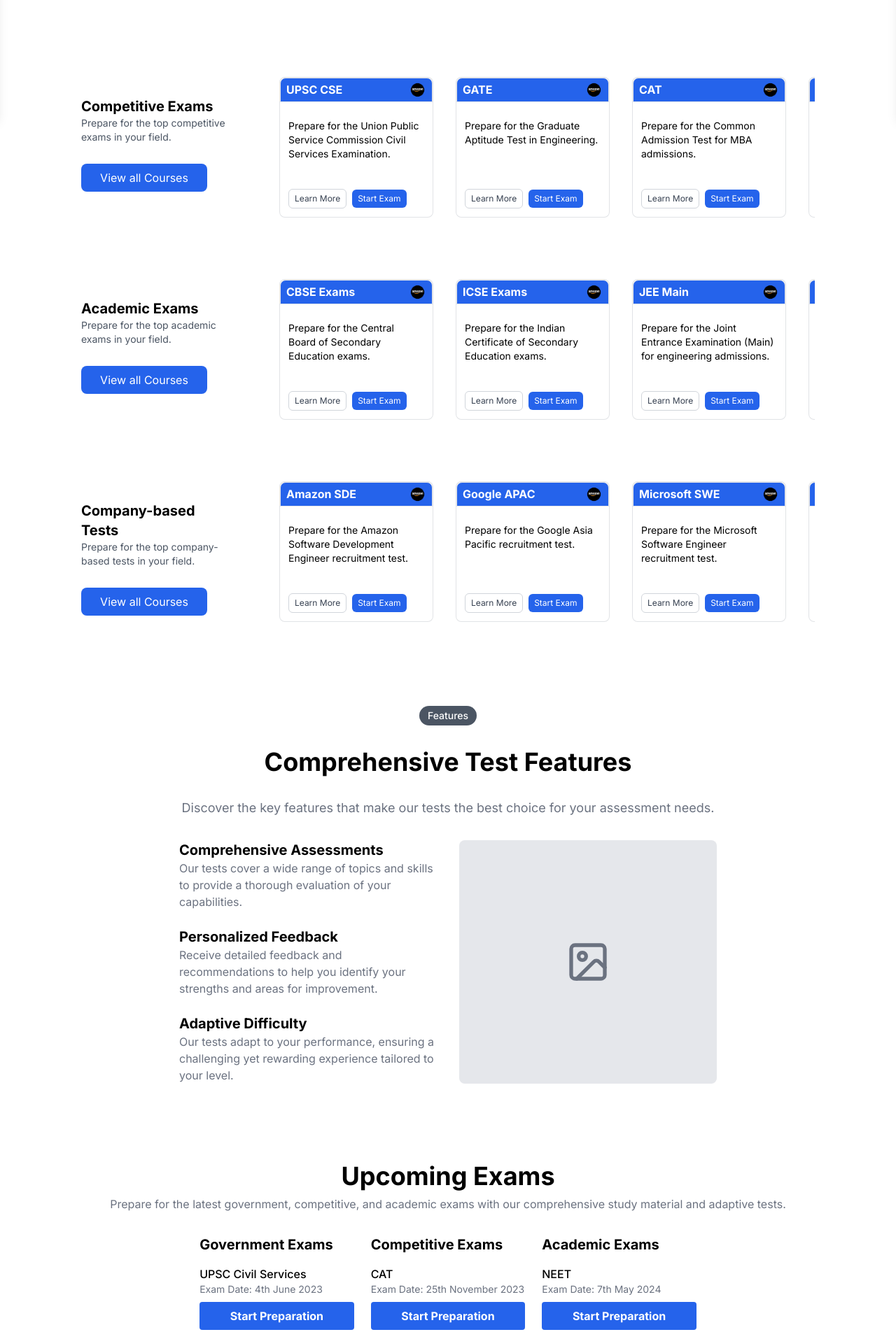
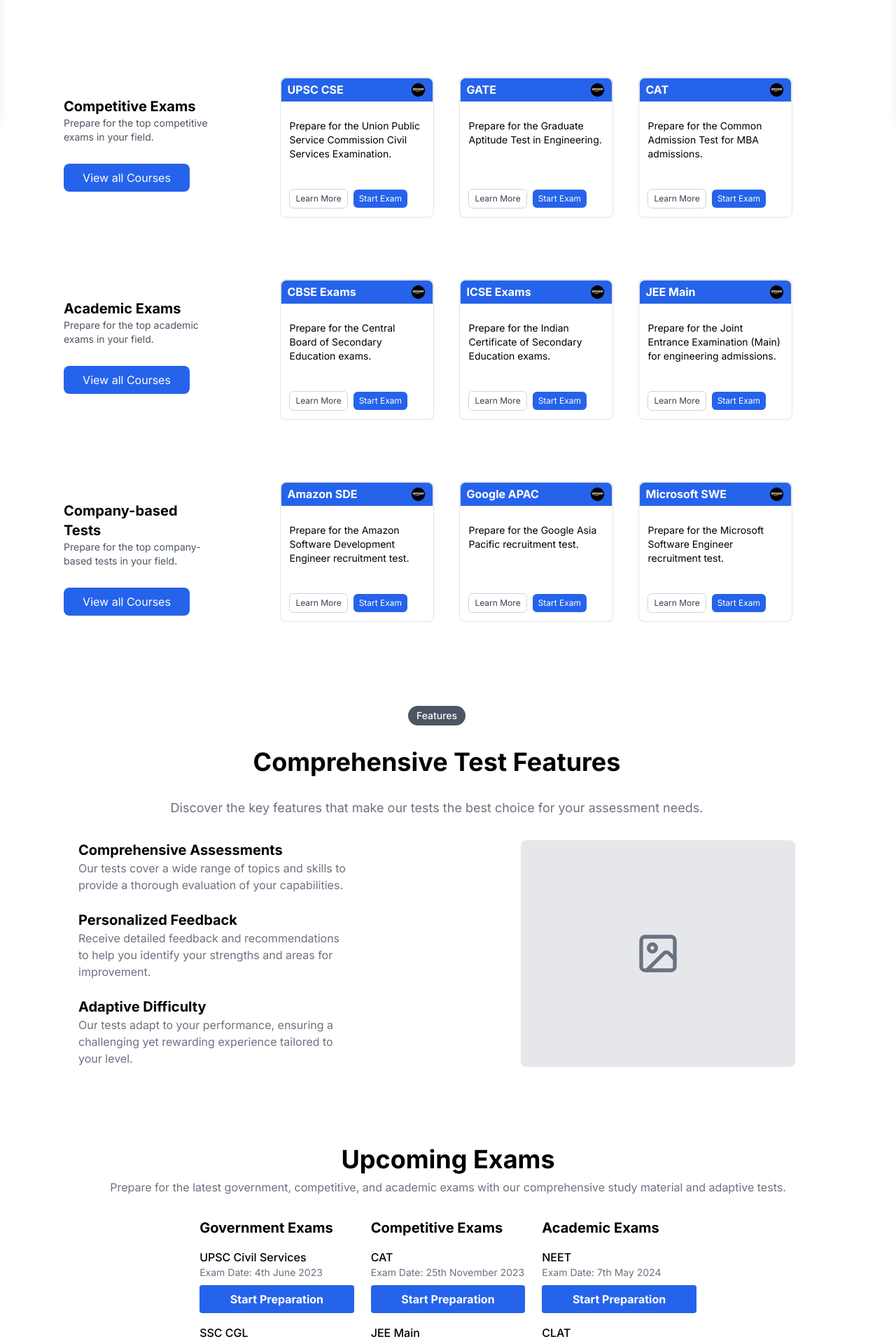
Before and after one commit to TheMentorLive/The-Mentor-Test, a React (Vite) app in the folder Frontend/: page /learn in a window 1280 px wide. Shown: the part 632-2546 px from the top of the page at 70% size. Built offline with nearby package versions, Linux system fonts and the light colour scheme.

Commit message:
Update - Home pg - 3

```diff
--- a/Frontend/src/pages/Learn/Aexams.jsx
+++ b/Frontend/src/pages/Learn/Aexams.jsx
@@ -2,9 +2,9 @@
 
 export default function Aexams() {
   return (
-    <section className="py-4 mt-8 mb-4 flex items-center justify-center md:ml-[140px] lg:ml-[100px] lg:mr-[100px]">
+    <section className="py-4 mt-8 mb-4 flex items-center justify-center md:ml-[140px] lg:ml-[75px] lg:mr-[100px]">
       <div className="container mx-auto px-4">
-        <div className="flex flex-col md:flex-row justify-start items-start mb-6 gap-16">
+        <div className="flex flex-col md:flex-row justify-start items-start mb-6 gap-24">
           {/* Left Section (Title and Subtitle) */}
           <div className="flex flex-col w-full md:w-[300px] mt-12 lg:mt-7 md:mt-0">
             <h2 className="text-lg sm:text-xl font-bold">Academic Exams</h2>
@@ -16,7 +16,7 @@
             </button>
           </div>
           {/* Right Section (Cards) */}
-          <div className="overflow-x-auto flex space-x-4 md:space-x-6 lg:space-x-8 w-full">
+          <div className="overflow-x-auto flex space-x-4 md:space-x-6 lg:space-x-9 w-full">
           {[
               {
                 title: "CBSE Exams",
--- a/Frontend/src/pages/Learn/CBexams.jsx
+++ b/Frontend/src/pages/Learn/CBexams.jsx
@@ -2,9 +2,9 @@
 
 export default function CompanyExams() {
   return (
-    <section className="py-4 mt-8 mb-4 flex items-center justify-center md:ml-[140px] lg:ml-[100px] lg:mr-[100px]">
+    <section className="py-4 mt-8 mb-4 flex items-center justify-center md:ml-[140px] lg:ml-[75px] lg:mr-[100px]">
       <div className="container mx-auto px-4">
-        <div className="flex flex-col md:flex-row justify-start items-start mb-6 gap-16">
+        <div className="flex flex-col md:flex-row justify-start items-start mb-6 gap-24">
           {/* Left Section (Title and Subtitle) */}
           <div className="flex flex-col w-full md:w-[300px] mt-12 lg:mt-7 md:mt-0">
             <h2 className="text-lg sm:text-xl font-bold">Company-based Tests</h2>
@@ -16,7 +16,7 @@
             </button>
           </div>
           {/* Right Section (Cards) */}
-          <div className="overflow-x-auto flex space-x-4 md:space-x-6 lg:space-x-8 w-full">
+          <div className="overflow-x-auto flex space-x-4 md:space-x-6 lg:space-x-9 w-full">
           {[
               {
                 title: "Amazon SDE",
--- a/Frontend/src/pages/Learn/Cexams.jsx
+++ b/Frontend/src/pages/Learn/Cexams.jsx
@@ -2,9 +2,9 @@
 
 export default function Cexams() {
   return (
-    <section className="py-4 mt-8 mb-4 flex items-center justify-center md:ml-[140px] lg:ml-[100px] lg:mr-[100px]">
-      <div className="container mx-auto px-4">
-        <div className="flex flex-col md:flex-row justify-start items-start mb-6 gap-16">
+    <section className="py-4 mt-8 mb-4 flex items-center justify-center md:ml-[140px] lg:ml-[75px] lg:mr-[100px]">
+    <div className="container mx-auto px-4">
+      <div className="flex flex-col md:flex-row justify-start items-start mb-6 gap-24">
           {/* Left Section (Title and Subtitle) */}
           <div className="flex flex-col w-full md:w-[300px] mt-12 lg:mt-7 md:mt-0">
             <h2 className="text-lg sm:text-xl font-bold">Competitive Exams</h2>
@@ -16,7 +16,7 @@
             </button>
           </div>
           {/* Right Section (Cards) */}
-          <div className="overflow-x-auto flex space-x-4 md:space-x-6 lg:space-x-8 w-full">
+          <div className="overflow-x-auto flex space-x-4 md:space-x-6 lg:space-x-9 w-full">
             {[
               {
                 title: "UPSC CSE",
--- a/Frontend/src/pages/Learn/Features.jsx
+++ b/Frontend/src/pages/Learn/Features.jsx
@@ -1,6 +1,6 @@
 export default function Features() {
     return (
-      <section className="flex flex-col items-center mt-20  mx-auto space-y-8 ml-64 mr-64">
+      <section className="flex flex-col items-center mt-20  mx-auto space-y-8 ml-28 mr-36">
         <span className="inline-flex items-center px-3 py-1 text-sm font-medium text-white bg-gray-600 rounded-full">
           Features
         </span>
@@ -8,7 +8,7 @@
         <p className="text-lg text-center text-gray-500">
           Discover the key features that make our tests the best choice for your assessment needs.
         </p>
-        <div className="grid gap-8 md:grid-cols-2">
+        <div className="grid gap-60 md:grid-cols-2">
           <div className="space-y-6">
             <div>
               <h3 className="text-xl font-semibold">Comprehensive Assessments</h3>
--- a/Frontend/src/pages/Learn/Hero.jsx
+++ b/Frontend/src/pages/Learn/Hero.jsx
@@ -54,7 +54,7 @@
     };
 
     return (
-      <section className="flex flex-col-reverse md:flex-row gap-24 mb-20 items-center justify-center p-4 mt-10 md:mt-32 mx-4 md:mx-0">
+      <section className="flex flex-col-reverse md:flex-row gap-36 mb-20 items-center justify-center p-4 mt-10 md:mt-32 mx-4 md:mx-0">
 
         {/* Left Image Section */}
         <div className="relative w-full md:w-1/2 flex -ml-10 justify-center">
--- a/Frontend/src/pages/Learn/Product/Nav.jsx
+++ b/Frontend/src/pages/Learn/Product/Nav.jsx
@@ -5,7 +5,7 @@
     <div>
          <header className="fixed top-0 left-0 w-full bg-[#2563EB] z-50 h-16 md:h-14 lg:h-14 md:-mt-2 lg:-mt-2">
 
-         <div className="container mx-auto flex ml-[175px]  mt-3 items-center">
+         <div className="container mx-auto flex ml-[105px]  mt-3 items-center">
   <h1 className="text-2xl text-white font-bold">Learning Python for Data Analysis</h1>
   <div className="text-sm text-white">
     <span className="ml-7"> (276,103 ratings) </span>
--- a/Frontend/src/pages/Learn/Product/Product.jsx
+++ b/Frontend/src/pages/Learn/Product/Product.jsx
@@ -92,7 +92,7 @@
       {/* <PlayCircleFilledRoundedIcon/> */}
       <div className="">
       <div className="bg-[#2563EB] min-h-[350px] p-10 flex items-center">
-  <div className="lg:ml-[100px] ">
+  <div className="lg:ml-[90px] ">
     <h1 className="text-white text-[37px] font-bold mb-7 mt-16">
       Learning Python for Data Analysis
     </h1>
--- a/Frontend/src/pages/Live/Hero.jsx
+++ b/Frontend/src/pages/Live/Hero.jsx
@@ -54,7 +54,7 @@
     };
 
     return (
-      <section className="flex flex-col-reverse md:flex-row gap-24 items-center justify-center p-4 mt-10 md:mt-32 mx-4 md:mx-0">
+      <section className="flex flex-col-reverse md:flex-row gap-36 items-center justify-center p-4 mt-10 md:mt-32 mx-4 md:mx-0">
 
         {/* Left Image Section */}
         <div className="relative w-full md:w-1/2 flex -ml-10 justify-center">
--- a/Frontend/src/pages/Live/whyus.jsx
+++ b/Frontend/src/pages/Live/whyus.jsx
@@ -1,6 +1,6 @@
 export default function Whyus() {
   return (
-    <section className="flex flex-col items-start mx-4 mt-24 mb-24 justify-center w-full max-w-7xl py-8 md:ml-40 md:mt-16 md:mb-16 md:flex-row md:items-center md:justify-between md:px-8">
+    <section className="flex flex-col items-start mx-4 mt-24 mb-24 justify-center w-full max-w-7xl py-8 md:ml-20 md:mt-16 md:mb-16 md:flex-row md:items-center md:justify-between md:px-20">
       <div className="mb-8 md:mb-0 md:w-1/2">
         <h1 className="text-3xl font-bold leading-tight text-black sm:text-4xl md:text-5xl">
           Ever Wondered Why<br /> Someone is Better <br />at Everything They <br />Do?
--- a/Frontend/src/pages/landingPage/cards.jsx
+++ b/Frontend/src/pages/landingPage/cards.jsx
@@ -7,9 +7,9 @@
   ];
 
   return (
-    <div className="flex items-center justify-center px-4 sm:px-10 lg:-mr-10 lg:ml-14 -mb-24">
+    <div className="flex items-center justify-center px-4 sm:px-10 lg:-mr-10 lg:ml-10 -mb-24">
       <section className="container py-20">
-        <div className="flex flex-col lg:flex-row gap-8 justify-center items-center">
+        <div className="flex flex-col lg:flex-row gap-2 justify-center items-center">
 
           {/* Left Section */}
           <div className="flex flex-col items-center lg:items-start lg:w-1/2">
@@ -22,7 +22,7 @@
               </h1>
             </div>
             {/* Image */}
-            <div className="bg-gray-100 w-full h-64 -ml-16 flex items-center justify-center">
+            <div className="bg-gray-100 w-full h-64 -ml-28 flex items-center justify-center">
               <img
                 src="/mtp1.png"
                 alt="Mentor Training Program"
```
